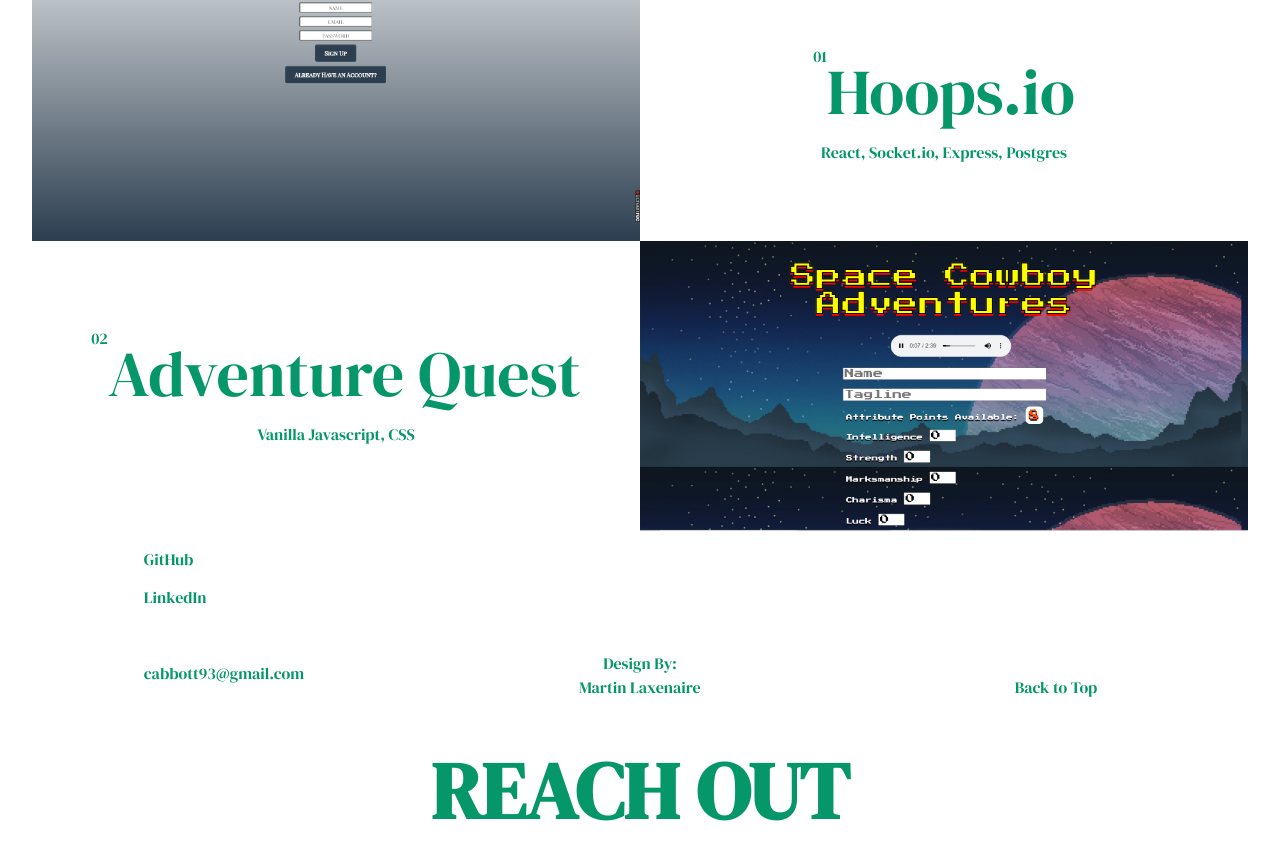
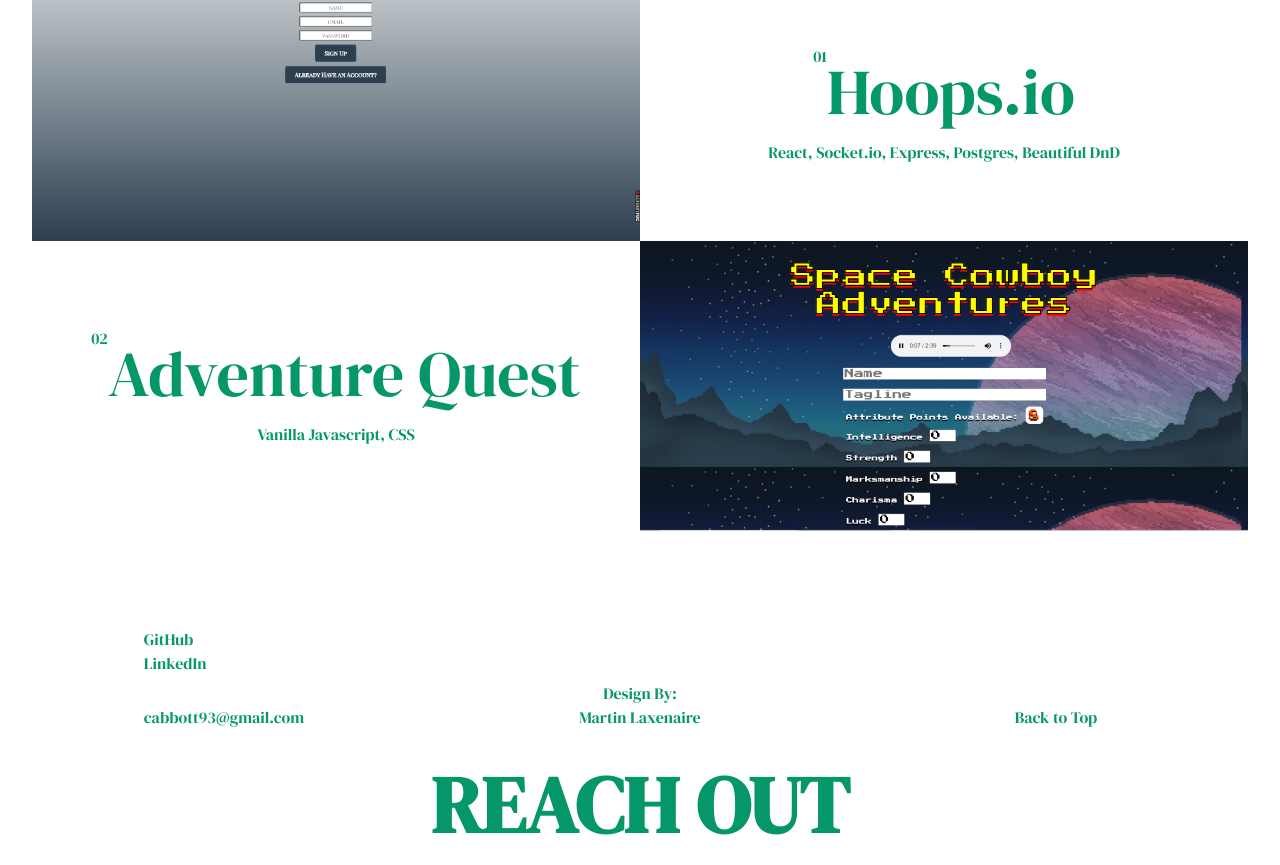
Before and after one commit to chase-abbott/Portfolio, a React (Create React App) app: page / in a window 1280 px wide. Shown: the part 770-1635 px from the top of the page. Built offline with nearby package versions, Linux system fonts and the light colour scheme.

Commit message:
Custom footer grid

```diff
--- /dev/null
+++ b/src/components/Banner.js
@@ -0,0 +1,13 @@
+import { Component } from 'react';
+
+export default class Banner extends Component {
+
+  render() {
+    return (
+      <div className="Banner">
+
+      </div>
+    );
+  }
+
+}
--- a/src/components/Footer.js
+++ b/src/components/Footer.js
@@ -12,16 +12,18 @@ class Footer extends Component {
 
   render() {
     return (
-      <footer className="Footer grid grid-rows-2 max-h-36 font-theme">
-        <div className="text-xs tablet:text-base grid grid-cols-3 h-4">
-          <div className="grid grid-rows-4 justify-center">
+      <footer className="Footer grid grid-rows-footerRows font-theme mt-20">
+        <div className="text-xs tablet:text-base grid grid-cols-3">
+          <div className="grid grid-rows-2 justify-center h-max">
+            <div className="flex flex-col w-max">
               <label className="text-green-600 hover:underline">
                 <a href="https://github.com/chase-abbott" target="_blank" rel="noreferrer"> GitHub </a>
               </label>
               <label className="text-green-600 hover:underline">
                 <a href="https://www.linkedin.com/in/chase-abbott/" target="_blank" rel="noreferrer"> LinkedIn </a>
               </label>
-            <label className="row-start-4 text-green-600 hover:underline">
+            </div>
+            <label className="flex items-end row-start-2 text-green-600 hover:underline">
               <a href="mailto:cabbott93@gmail.com"> cabbott93@gmail.com </a>
             </label>
           </div>
@@ -33,7 +35,7 @@ class Footer extends Component {
             <button onClick={this.scrollToTop}> Back to Top </button>
           </div>
         </div>
-        <span className="flex justify-self-center text-green-600 text-3xl tablet:text-7xl w-100vw font-black mt-8"> REACH OUT </span>
+        <span className="flex justify-self-center text-green-600 text-3xl tablet:text-7xl w-100vw font-black mt-4"> REACH OUT </span>
       </footer>
     );
   }
--- a/src/components/home/Home.js
+++ b/src/components/home/Home.js
@@ -1,7 +1,7 @@
 import { Component } from 'react';
 import Projects from '../Projects';
 import data from '../../data/data.js';
-// import { Link } from 'react-router-dom';
+import Banner from '../Banner';
 import './Home.css';
 
 export default class Home extends Component {
@@ -26,6 +26,7 @@ export default class Home extends Component {
             </span>
           </p>
         </div>
+        <Banner/>
         <Projects align={'left'} data={data.hoops}/>
         <Projects align={'right'} data={data.adventure}/>
       </div>
--- a/src/data/data.js
+++ b/src/data/data.js
@@ -14,7 +14,7 @@ const data = {
     label: '01',
     name: 'Hoops.io',
     description: '',
-    tools: 'React, Socket.io, Express, Postgres',
+    tools: 'React, Socket.io, Express, Postgres, Beautiful DnD',
     image: '/Hoops.png',
     URL: 'https://mystifying-bardeen-9951c5.netlify.app/',
     githubBackEnd: 'https://github.com/chase-abbott/Fantasy-Basketball-Server',
--- a/tailwind.config.js
+++ b/tailwind.config.js
@@ -47,7 +47,8 @@ module.exports = {
         'projectLabel': 'auto 1fr'
       },
       gridTemplateRows: {
-        'projects': 'auto 1fr'
+        'projects': 'auto 1fr',
+        'footerRows': 'repeat(2, minmax(0, .75fr))'
       }
     },
   },
```
Lines whose indentation alone changed are shown as unchanged.
